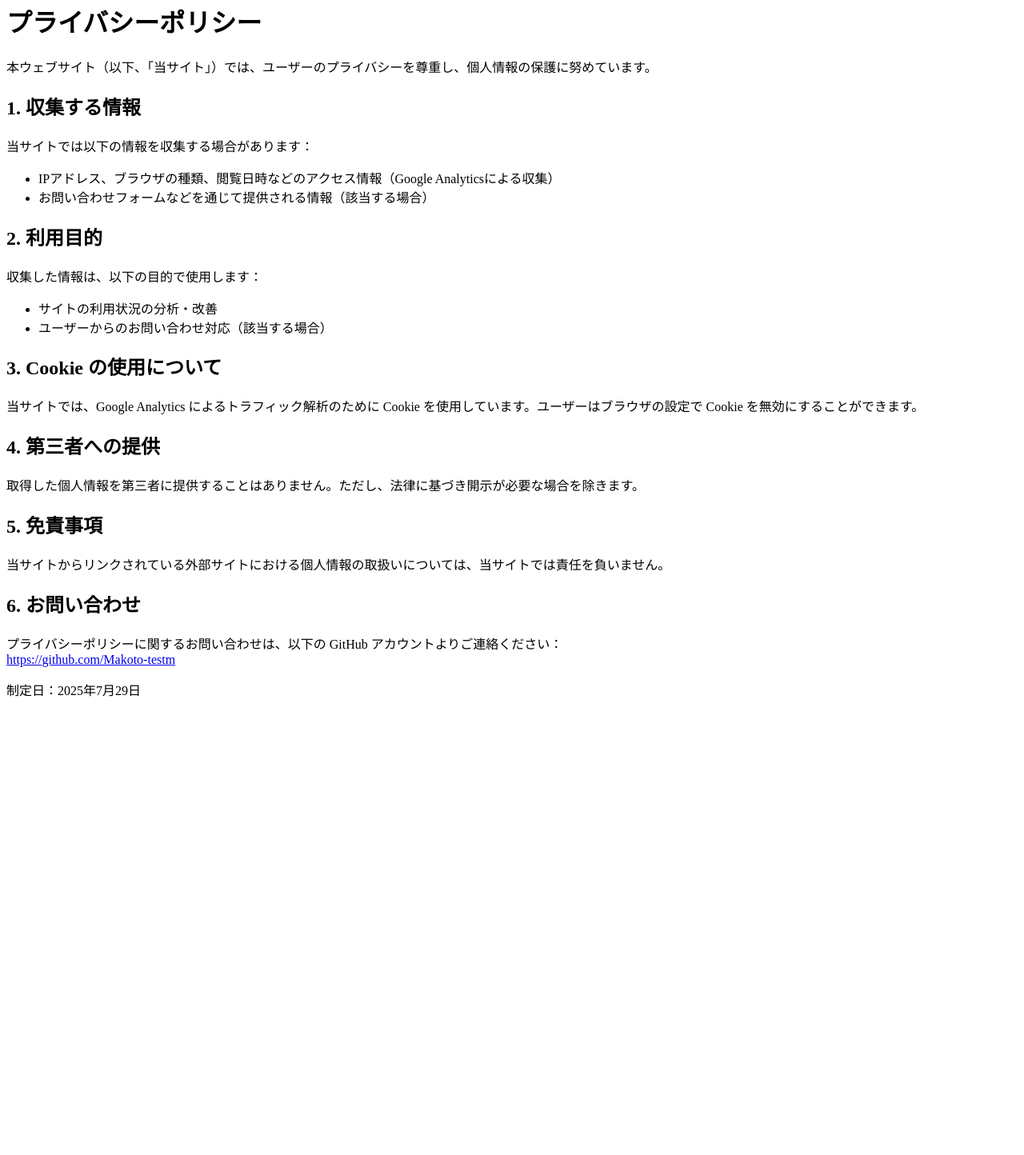
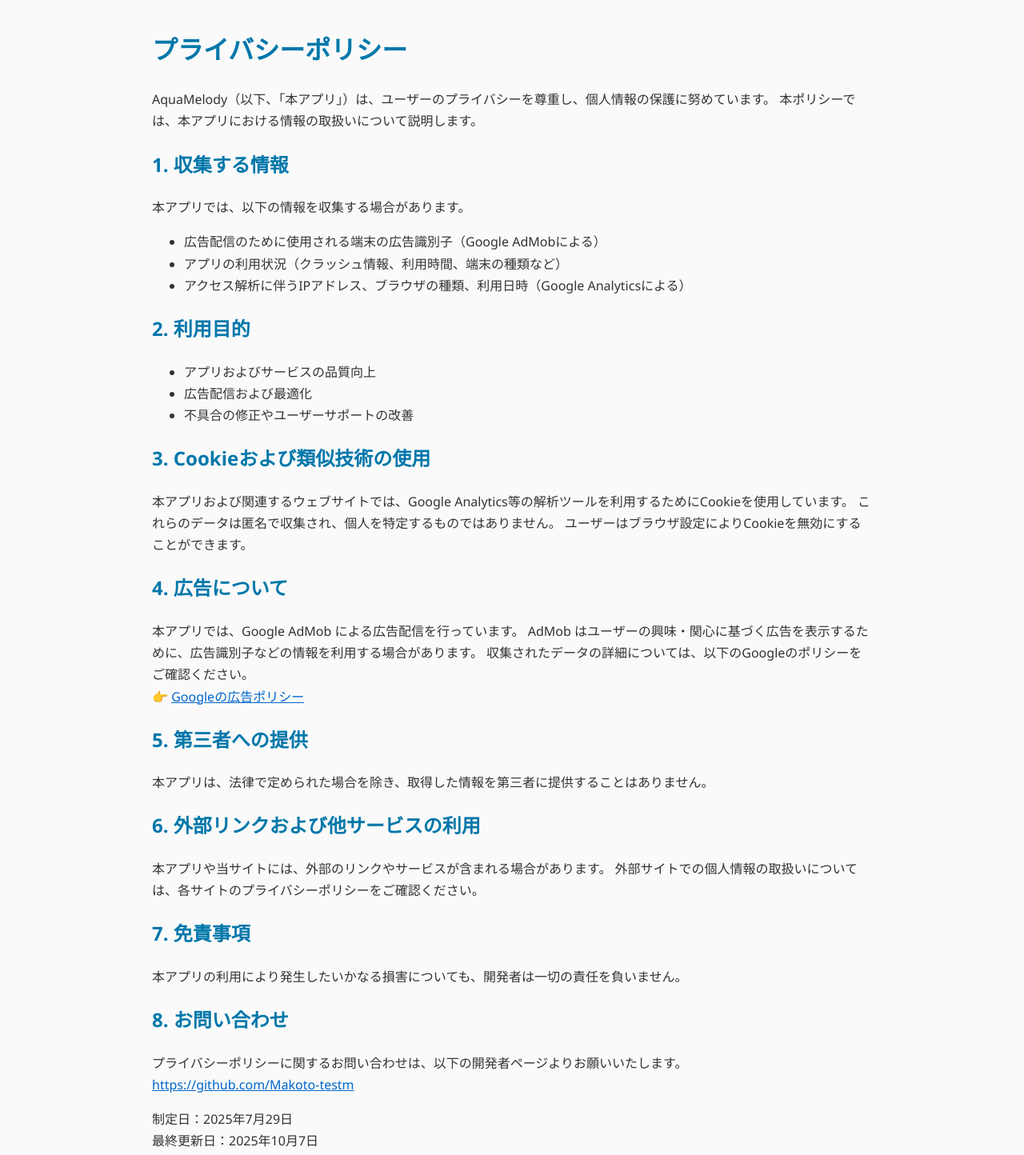
Before and after one commit to Makoto-testm/otohime-sounds, a plain HTML site: page privacy-policy.html in a window 1280 px wide. Shown: the part 18-1462 px from the top of the page at 80% size. Before the commit the page ends 908 px from the top, so only its background shows below. Drawn offline with Linux system fonts and the light colour scheme.

Commit message:
Update privacy-policy.html

```diff
--- a/privacy-policy.html
+++ b/privacy-policy.html
@@ -3,41 +3,84 @@
 <head>
   <meta charset="UTF-8" />
   <meta name="viewport" content="width=device-width, initial-scale=1.0"/>
-  <title>プライバシーポリシー</title>
+  <title>プライバシーポリシー | AquaMelody</title>
+  <style>
+    body {
+      font-family: "Segoe UI", "Hiragino Sans", "Noto Sans JP", sans-serif;
+      line-height: 1.7;
+      color: #333;
+      padding: 2rem;
+      max-width: 900px;
+      margin: auto;
+      background: #fafafa;
+    }
+    h1, h2 {
+      color: #0077aa;
+    }
+    a { color: #0066cc; }
+  </style>
 </head>
 <body>
   <h1>プライバシーポリシー</h1>
 
-  <p>本ウェブサイト（以下、「当サイト」）では、ユーザーのプライバシーを尊重し、個人情報の保護に努めています。</p>
+  <p>
+    AquaMelody（以下、「本アプリ」）は、ユーザーのプライバシーを尊重し、個人情報の保護に努めています。
+    本ポリシーでは、本アプリにおける情報の取扱いについて説明します。
+  </p>
 
   <h2>1. 収集する情報</h2>
-  <p>当サイトでは以下の情報を収集する場合があります：</p>
+  <p>本アプリでは、以下の情報を収集する場合があります。</p>
   <ul>
-    <li>IPアドレス、ブラウザの種類、閲覧日時などのアクセス情報（Google Analyticsによる収集）</li>
-    <li>お問い合わせフォームなどを通じて提供される情報（該当する場合）</li>
+    <li>広告配信のために使用される端末の広告識別子（Google AdMobによる）</li>
+    <li>アプリの利用状況（クラッシュ情報、利用時間、端末の種類など）</li>
+    <li>アクセス解析に伴うIPアドレス、ブラウザの種類、利用日時（Google Analyticsによる）</li>
   </ul>
 
   <h2>2. 利用目的</h2>
-  <p>収集した情報は、以下の目的で使用します：</p>
   <ul>
-    <li>サイトの利用状況の分析・改善</li>
-    <li>ユーザーからのお問い合わせ対応（該当する場合）</li>
+    <li>アプリおよびサービスの品質向上</li>
+    <li>広告配信および最適化</li>
+    <li>不具合の修正やユーザーサポートの改善</li>
   </ul>
 
-  <h2>3. Cookie の使用について</h2>
-  <p>当サイトでは、Google Analytics によるトラフィック解析のために Cookie を使用しています。ユーザーはブラウザの設定で Cookie を無効にすることができます。</p>
-
-  <h2>4. 第三者への提供</h2>
-  <p>取得した個人情報を第三者に提供することはありません。ただし、法律に基づき開示が必要な場合を除きます。</p>
-
-  <h2>5. 免責事項</h2>
-  <p>当サイトからリンクされている外部サイトにおける個人情報の取扱いについては、当サイトでは責任を負いません。</p>
-
-  <h2>6. お問い合わせ</h2>
-  <p>プライバシーポリシーに関するお問い合わせは、以下の GitHub アカウントよりご連絡ください：<br>
-  <a href="https://github.com/Makoto-testm" target="_blank">https://github.com/Makoto-testm</a>
+  <h2>3. Cookieおよび類似技術の使用</h2>
+  <p>
+    本アプリおよび関連するウェブサイトでは、Google Analytics等の解析ツールを利用するためにCookieを使用しています。
+    これらのデータは匿名で収集され、個人を特定するものではありません。
+    ユーザーはブラウザ設定によりCookieを無効にすることができます。
   </p>
 
-  <p>制定日：2025年7月29日</p>
+  <h2>4. 広告について</h2>
+  <p>
+    本アプリでは、Google AdMob による広告配信を行っています。
+    AdMob はユーザーの興味・関心に基づく広告を表示するために、広告識別子などの情報を利用する場合があります。
+    収集されたデータの詳細については、以下のGoogleのポリシーをご確認ください。<br>
+    👉 <a href="https://policies.google.com/technologies/ads?hl=ja" target="_blank" rel="noopener noreferrer">Googleの広告ポリシー</a>
+  </p>
+
+  <h2>5. 第三者への提供</h2>
+  <p>
+    本アプリは、法律で定められた場合を除き、取得した情報を第三者に提供することはありません。
+  </p>
+
+  <h2>6. 外部リンクおよび他サービスの利用</h2>
+  <p>
+    本アプリや当サイトには、外部のリンクやサービスが含まれる場合があります。
+    外部サイトでの個人情報の取扱いについては、各サイトのプライバシーポリシーをご確認ください。
+  </p>
+
+  <h2>7. 免責事項</h2>
+  <p>
+    本アプリの利用により発生したいかなる損害についても、開発者は一切の責任を負いません。
+  </p>
+
+  <h2>8. お問い合わせ</h2>
+  <p>
+    プライバシーポリシーに関するお問い合わせは、以下の開発者ページよりお願いいたします。<br>
+    <a href="https://github.com/Makoto-testm" target="_blank" rel="noopener noreferrer">https://github.com/Makoto-testm</a>
+  </p>
+
+  <p>制定日：2025年7月29日<br>
+  最終更新日：2025年10月7日</p>
 </body>
 </html>
```
